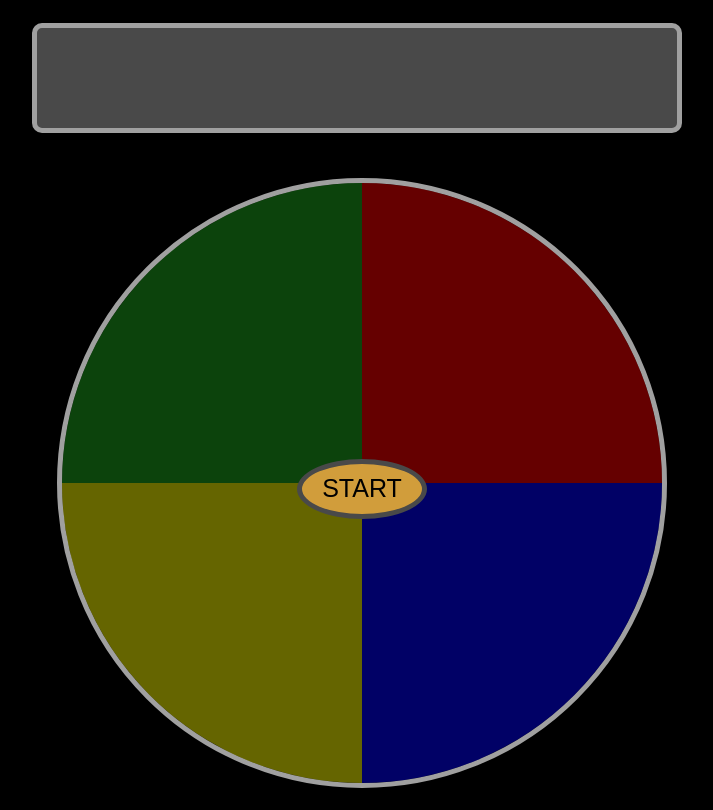
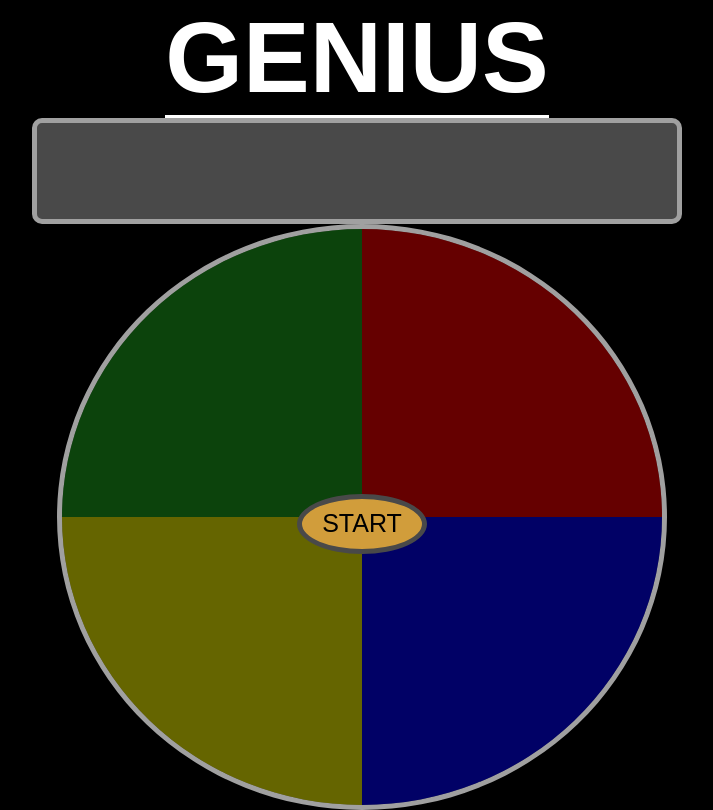
Before and after one commit to DarcyJR/Genius, a plain HTML site: page index.html in a window 1280 px wide. Shown: the whole page, without its empty margins (283-996 px from the left). Drawn offline with Linux system fonts and the light colour scheme.

Commit message:
Adição de titulo

```diff
--- a/index.html
+++ b/index.html
@@ -19,6 +19,9 @@
     <audio src="som/erro.wav" id="som4"></audio>
     <div class="container">
         <div class="grid">
+            <div>
+                <h1 class="titulo">GENIUS</h1>
+            </div>
             <div class="msg">
                 <div class="msg_tela">
                 </div>
--- a/style.css
+++ b/style.css
@@ -32,6 +32,12 @@ body {
 .container {
     width: 100%;
     height: 100%;
+}
+
+.titulo{
+    text-align: center;
+    font-size: 100px;
+    border-bottom: 3px solid var(--bg-color-white);
 }
 
 .grid {
```
